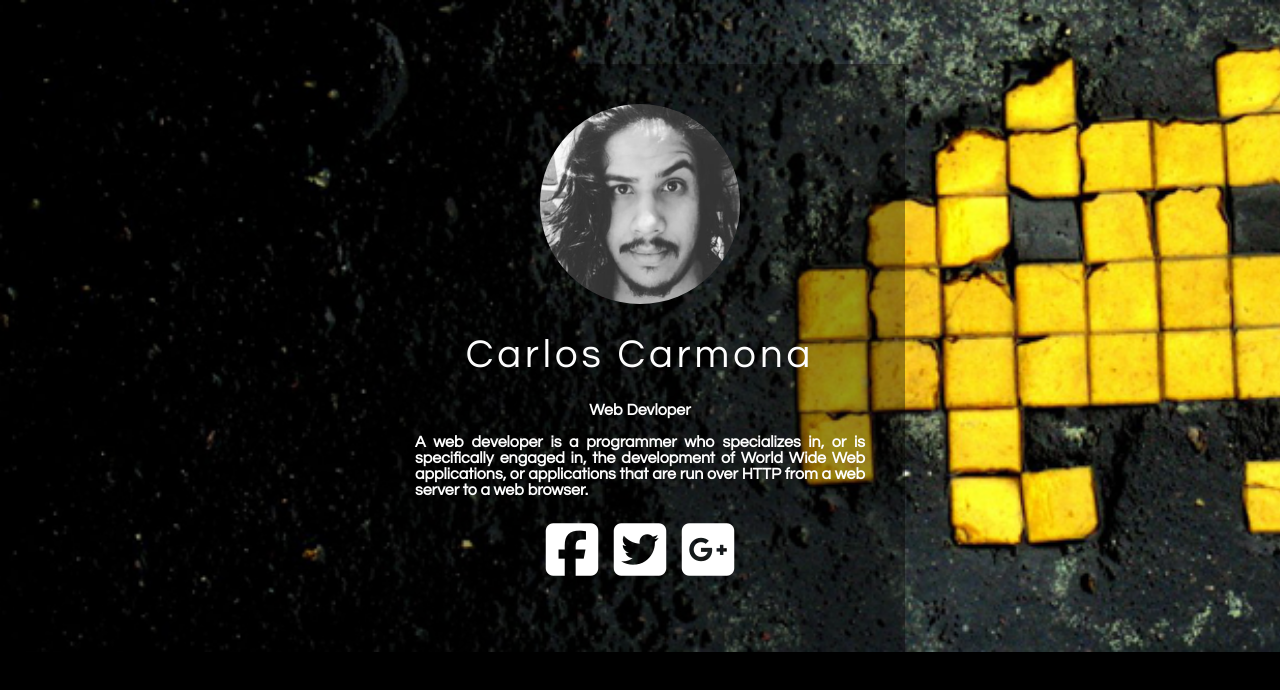
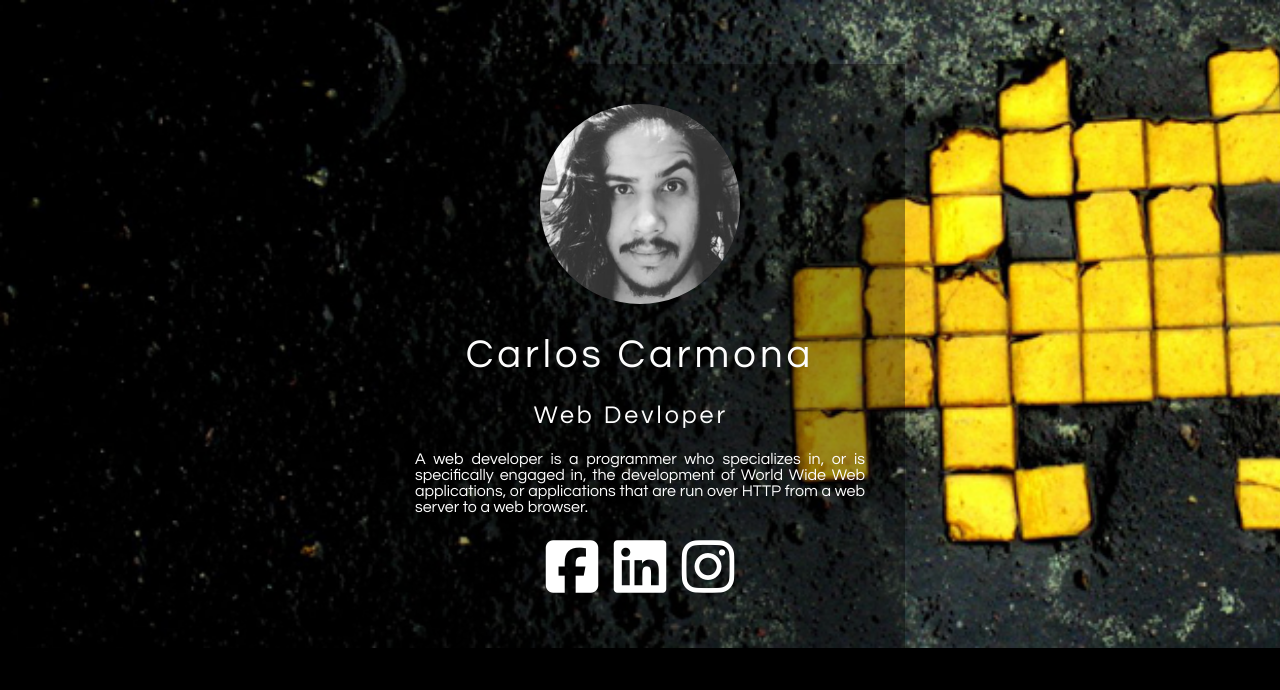
Before and after one commit to CharleX91/Pag.-de-prueba, a plain HTML site: page index.html in a window 1280 px wide. Drawn offline with Linux system fonts and the light colour scheme.

Commit message:
changed icons

```diff
--- a/css/tipo.css
+++ b/css/tipo.css
@@ -13,6 +13,7 @@ body{
     margin-top: 5%;
     color: rgb(253, 253, 253);
     font-family: 'Century Gothic',sans-serif;
+    display: table;
   }
   .box-img{
     border-radius: 50%;
@@ -24,11 +25,13 @@ body{
     letter-spacing: 4px;
     font-weight: 100;
   }
-  .box h5{
-    font-size: 20px;
+
+  .box h2{
+    font-size: 25px;
     letter-spacing: 3px;
     font-weight: 100;
   }
+
   .box p{
     text-align: justify;
   }
--- a/index.html
+++ b/index.html
@@ -6,20 +6,22 @@
         <script src="https://use.fontawesome.com/d1341f9b7a.js"></script>
         <link rel="stylesheet" href="css/tipo.css">
         <title>Personal WebSite</title>
+        <meta name="viewport" content="width=device-width, user-
+scalable=no, initial-scale=1, maximun-scale=1, minimun-scale=1">
     </head>
     <body>
 
         <div class="box">
             <img src="imagen/Screenshot_4.png" alt="" class="box-img">
-            <h1>
-                Carlos Carmona</h1>
-            <h4>
-                Web Devloper</4>
-                <p>A web developer is a programmer who specializes in, or is specifically engaged in, the development of World Wide Web applications, or applications that are run over HTTP from a web server to a web browser.</p>
+            <h1>Carlos Carmona</h1>
+        <div class="conteneor">
+            <h2>Web Devloper<samp>&#160;</samp></h2>
+        </div>
+            <p>A web developer is a programmer who specializes in, or is specifically engaged in, the development of World Wide Web applications, or applications that are run over HTTP from a web server to a web browser.</p>
                 <ul>
                     <li><a href="#"><i class="fa fa-facebook-square" aria-hidden="true"></i></a></li>
-                    <li><a href="#"><i class="fa fa-twitter-square" aria-hidden="true"></i></a></li>
-                    <li><a href="#"><i class="fa fa-google-plus-square" aria-hidden="true"></i></a></li>
+                    <li><a href="#"><i class="fa fa-linkedin-square" aria-hidden="true"></i></a></li>
+                    <li><a href="#"><i class="fa fa-instagram" aria-hidden="true"></i></a></li>
                 </ul>
         </div>
     </body>
```
